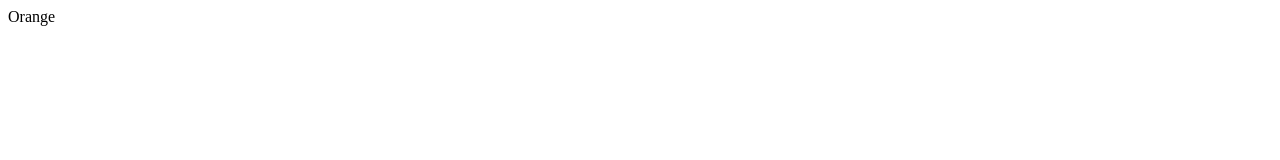
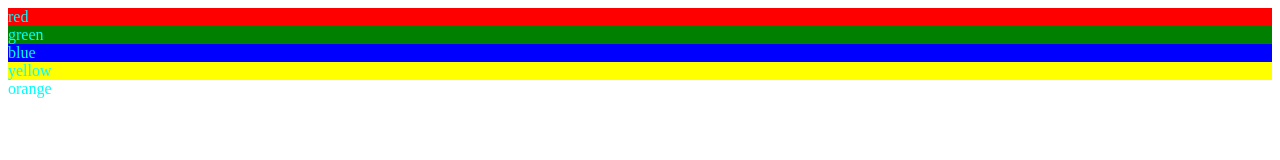
Before and after one commit to yakubayevv/2025_AUTM_EKA_WEB, a plain HTML site: page FabianS/index.html in a window 1280 px wide. Drawn offline with Linux system fonts and the light colour scheme; files that its build step writes are made by us from their sources.

Commit message:
Stylesheet created

```diff
--- a/FabianS/index.html
+++ b/FabianS/index.html
@@ -3,11 +3,24 @@
 <head>
     <meta charset="UTF-8">
     <meta name="viewport" content="width=device-width, initial-scale=1.0">
+    <link rel="stylesheet" href="style.css">
     <title>Fabian Saur</title>
 </head>
 <body>
-    <div>
-        Orange
+    <div id="red" class="text_container">
+        red
+    </div>
+    <div id="green" class="text_container">
+        green
+    </div>
+    <div id="blue" class="text_container">
+        blue
+    </div>
+    <div id="yellow" class="text_container">
+        yellow
+    </div>
+    <div id="orange" class="text_container">
+        orange
     </div>
 </body>
 </html>
```
